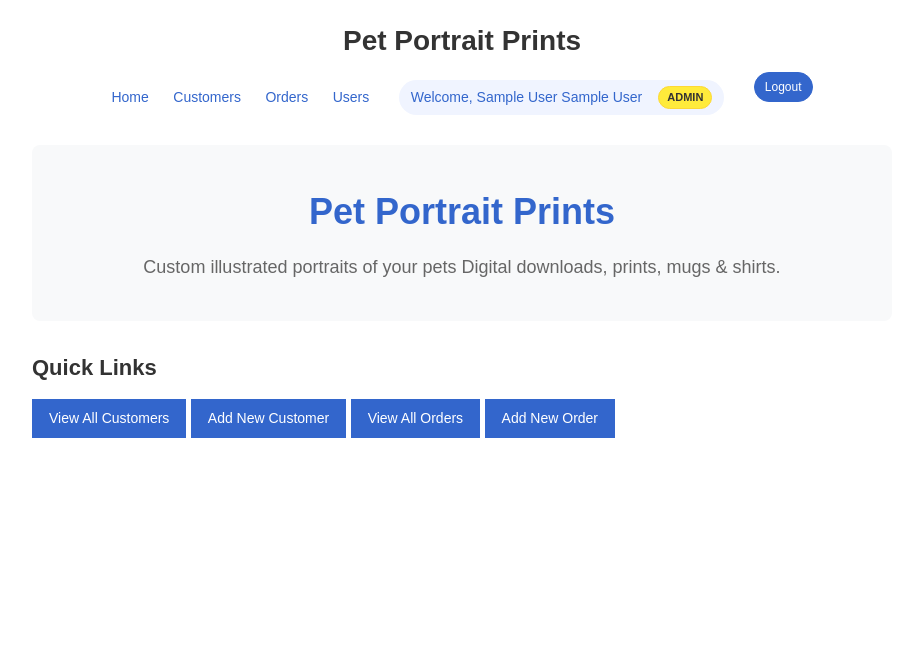
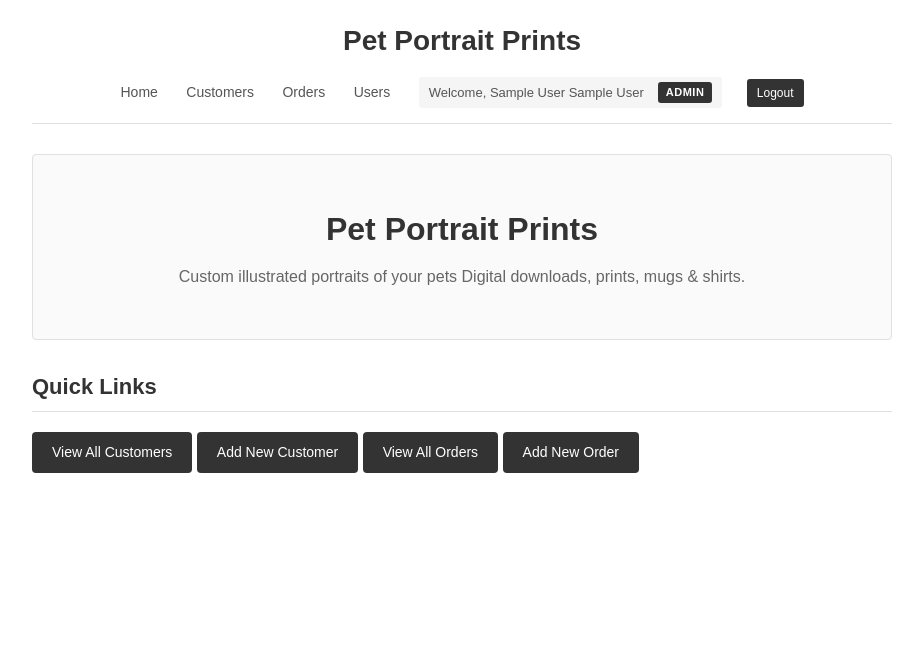
Before and after one commit to Froztss/Pet-Portrait-Prints, a PHP site: page / in a window 1280 px wide. Shown: the top 653 px of the page, without its empty margins (178-1101 px from the left). Run offline with PHP 8.4, Linux system fonts and the light colour scheme; the visitor is signed in with stand-in values (Sample User, id 1).

Commit message:
style update

```diff
--- a/css/style.css
+++ b/css/style.css
@@ -29,11 +9,6 @@ body {
     color: #333333;
     font-family: Arial, Helvetica, sans-serif;
     line-height: 1.5;
-}
-
-/* Page enter animation */
-main {
-    animation: fadeInUp 0.4s ease-out;
 }
 
 .container {
@@ -45,40 +20,45 @@ main {
 header {
     text-align: center;
     margin-bottom: 30px;
+    padding-bottom: 15px;
+    border-bottom: 1px solid #E0E0E0;
 }
 
 header h1 {
     font-size: 28px;
     margin-bottom: 10px;
+    color: #333333;
+}
+
+nav {
+    margin-top: 15px;
 }
 
 nav a {
-    color: #3366CC;
+    color: #555555;
     text-decoration: none;
-    margin: 0 10px;
+    margin: 0 12px;
     font-size: 14px;
-    transition: color 0.2s ease, transform 0.2s ease;
+    font-weight: 500;
 }
 
 nav a:hover {
-    color: #254E99;
-    transform: translateY(-2px);
-    text-decoration: none;
+    color: #333333;
+    text-decoration: underline;
 }
 
 nav a.button {
-    transition: all 0.2s ease;
+    background-color: #333333;
+    color: #FFFFFF;
+    padding: 8px 16px;
+    border-radius: 4px;
+    text-decoration: none;
+    font-size: 13px;
+    margin-left: 8px;
 }
 
 nav a.button:hover {
-    background-color: #254E99;
-    border-color: #254E99;
-    transform: translateY(-1px);
-    box-shadow: 0 4px 8px rgba(51, 102, 204, 0.3);
-}
-
-nav a.button:active {
-    transform: translateY(1px) scale(0.98);
+    background-color: #555555;
 }
 
 main {
@@ -88,28 +68,30 @@ main {
 
 h2 {
     font-size: 22px;
-    margin-bottom: 15px;
+    margin-bottom: 20px;
     color: #333333;
+    padding-bottom: 8px;
+    border-bottom: 1px solid #E0E0E0;
 }
 
 /* Homepage Hero */
 .hero {
     text-align: center;
-    padding: 40px 20px;
-    background-color: #F8F9FA;
-    border-radius: 8px;
+    padding: 50px 20px;
+    background-color: #FAFAFA;
+    border: 1px solid #E0E0E0;
+    border-radius: 4px;
     margin-bottom: 30px;
-    animation: slideUp 0.5s ease-out 0.1s both;
 }
 
 .hero h1 {
-    font-size: 36px;
-    color: #3366CC;
-    margin-bottom: 15px;
+    font-size: 32px;
+    color: #333333;
+    margin-bottom: 12px;
 }
 
 .hero .tagline {
-    font-size: 18px;
+    font-size: 16px;
     color: #666666;
     max-width: 700px;
     margin: 0 auto;
@@ -145,69 +125,45 @@ tr:nth-child(even) {
 }
 
 tr:hover {
-    background-color: #F0F8FF;
+    background-color: #F5F5F5;
 }
 
 a.button,
 input[type="submit"],
 button {
-    background-color: #3366CC;
+    background-color: #333333;
     color: #FFFFFF;
-    border: 1px solid #3366CC;
-    padding: 8px 16px;
+    border: none;
+    padding: 10px 20px;
     font-size: 14px;
+    font-weight: 500;
     cursor: pointer;
     text-decoration: none;
     display: inline-block;
-    transition: all 0.2s ease;
-    position: relative;
-    overflow: hidden;
+    border-radius: 4px;
+    transition: background-color 0.15s ease;
 }
 
 a.button:hover,
 input[type="submit"]:hover,
 button:hover {
-    background-color: #254E99;
-    border-color: #254E99;
-    color: #FFFFFF;
-    transform: translateY(-2px);
-    box-shadow: 0 4px 12px rgba(51, 102, 204, 0.4);
+    background-color: #555555;
 }
 
 a.button:active,
 input[type="submit"]:active,
 button:active {
-    transform: translateY(1px) scale(0.98);
-    box-shadow: 0 2px 4px rgba(51, 102, 204, 0.3);
-}
-
-/* Loading spinner on buttons */
-.btn-loading {
-    position: relative;
-    color: transparent !important;
-    pointer-events: none;
-}
-
-.btn-loading::after {
-    content: '';
-    position: absolute;
-    top: 50%;
-    left: 50%;
-    width: 20px;
-    height: 20px;
-    margin: -10px 0 0 -10px;
-    border: 2px solid #fff;
-    border-top-color: transparent;
-    border-radius: 50%;
-    animation: spin 0.8s linear infinite;
+    background-color: #222222;
 }
 
 a.link {
-    color: #3366CC;
+    color: #555555;
     text-decoration: none;
+    font-size: 14px;
 }
 
 a.link:hover {
+    color: #333333;
     text-decoration: underline;
 }
 
@@ -286,40 +233,33 @@ form {
 }
 
 .action-links a {
-    margin-right: 5px;
+    margin-right: 10px;
 }
 
 .status-completed {
-    background-color: #FFF9C4 !important;
+    background-color: #FFFDE7 !important;
 }
 
 /* Role badges */
 .role-badge {
     display: inline-block;
     padding: 2px 8px;
-    border-radius: 12px;
+    border-radius: 3px;
     font-size: 11px;
-    font-weight: bold;
+    font-weight: 600;
     text-transform: uppercase;
     margin-left: 8px;
-    transition: transform 0.2s ease, box-shadow 0.2s ease;
-}
-
-.role-badge:hover {
-    transform: scale(1.1);
-    box-shadow: 0 2px 6px rgba(0,0,0,0.15);
+    letter-spacing: 0.5px;
 }
 
 .role-badge.admin {
-    background-color: #FFEB3B;
-    color: #333;
-    border: 1px solid #FDD835;
+    background-color: #333333;
+    color: #FFFFFF;
 }
 
 .role-badge.user {
-    background-color: #E3F2FD;
-    color: #1565C0;
-    border: 1px solid #90CAF9;
+    background-color: #E0E0E0;
+    color: #333333;
 }
 
 /* Auth pages */
@@ -365,41 +303,27 @@ form {
     text-align: center;
     margin-top: 20px;
     font-size: 14px;
+    color: #555555;
 }
 
 /* User info in nav */
 .user-info {
-    color: #3366CC;
-    margin: 0 15px;
-    font-size: 14px;
+    color: #555555;
+    margin: 0 12px;
+    font-size: 13px;
     display: inline-flex;
     align-items: center;
-    gap: 8px;
-    padding: 6px 12px;
-    background: #F0F4FF;
-    border-radius: 20px;
-    transition: background 0.2s ease;
-}
-
-.user-info:hover {
-    background: #E3EDFF;
+    gap: 6px;
+    padding: 5px 10px;
+    background: #F5F5F5;
+    border-radius: 3px;
 }
 
 nav a.button {
-    padding: 8px 16px;
-    font-size: 13px;
-    margin-left: 10px;
-    border-radius: 20px;
-}
-
-/* Success indicator */
-.form-success {
-    color: #3C763D;
+    padding: 8px 14px;
     font-size: 12px;
-    margin-top: -10px;
-    margin-bottom: 10px;
-    display: block;
-    animation: fadeInUp 0.3s ease-out;
+    margin-left: 8px;
+    border-radius: 3px;
 }
 
 /* Logout page overlay */
```
Also changed, not shown: other parts of css/style.css (+53 -86 lines).
